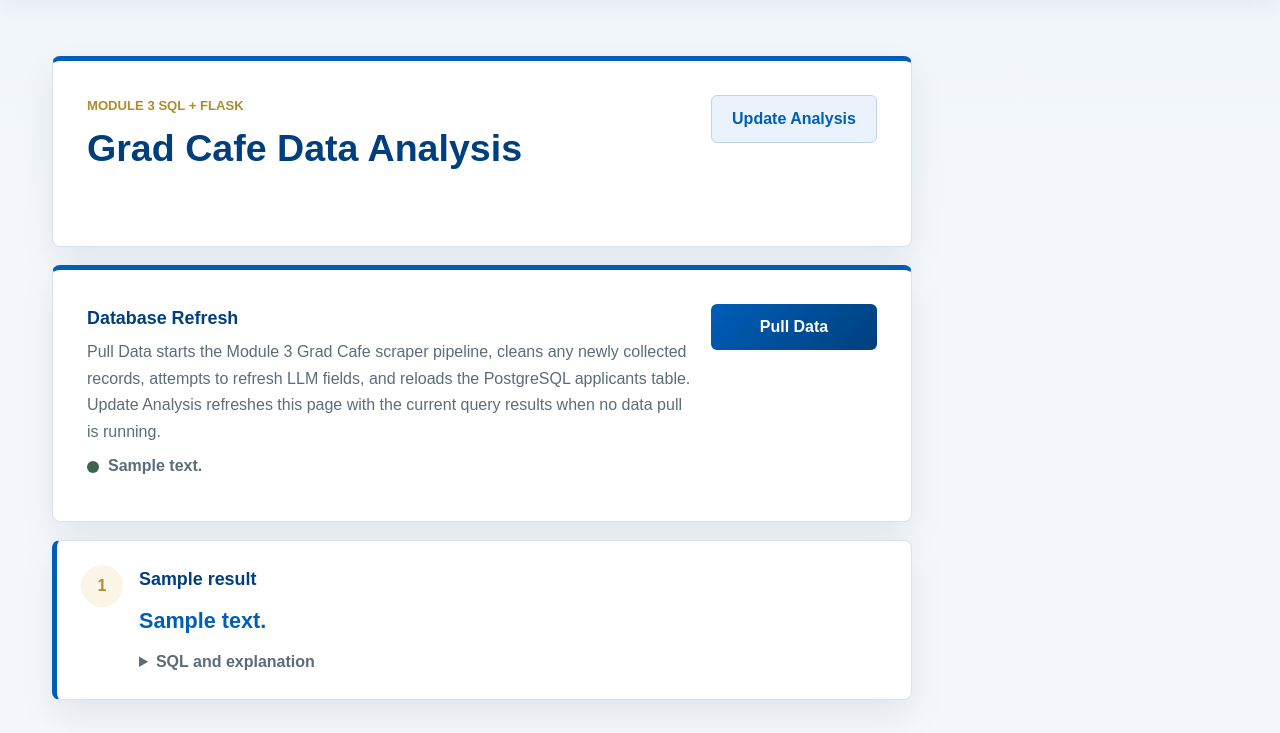
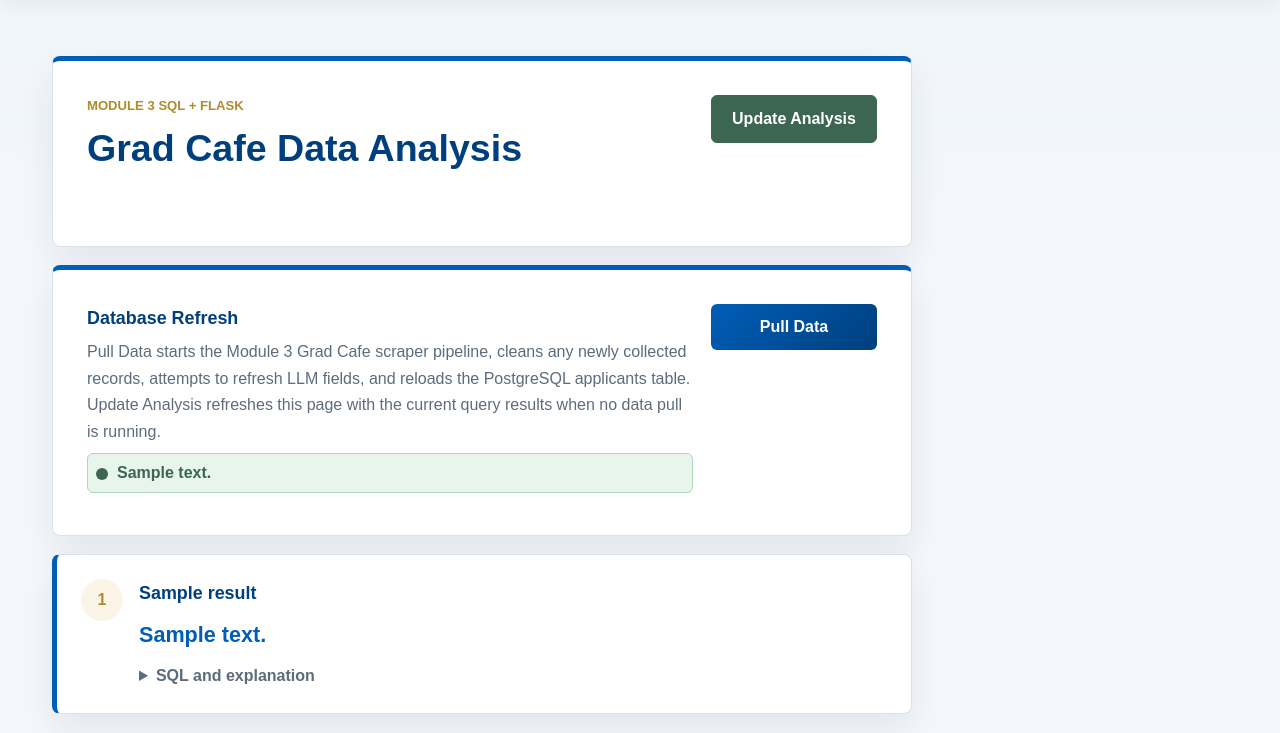
Before and after one commit to wlai-jhu/jhu_software_concepts, a Flask app: template module_3/templates/index.html in a window 1280 px wide. Shown: the part 137-870 px from the top of the page. Run offline with Flask 3, Linux system fonts and the light colour scheme; the template is opened without the code that fills it: most values are stand-ins (such as "Sample title", 1, 10 or a date in 2020).

Commit message:
Poll Pull Data status on Module 3 page

```diff
--- a/module_3/app.py
+++ b/module_3/app.py
@@ -6,7 +6,7 @@
 import shutil
 from pathlib import Path
 
-from flask import Flask, flash, redirect, render_template, url_for
+from flask import Flask, flash, jsonify, redirect, render_template, url_for
 
 from load_data import load_applicants
 from query_data import run_all_queries
@@ -160,7 +160,7 @@
         loaded = load_applicants(load_path, reset=True)
         message = (
             f"Pull Data finished and reloaded {loaded:,} records into PostgreSQL. "
-            f"{llm_message} Click Update Analysis to refresh the displayed results."
+            f"{llm_message} Next step: click Update Analysis to refresh the displayed results."
         )
         state = "ready"
     except Exception as exc:
@@ -207,6 +207,13 @@
     return redirect(url_for("index"))
 
 
+@app.get("/pull-status")
+def pull_status():
+    with pull_lock:
+        status = pull_state.copy()
+    return jsonify(status)
+
+
 @app.post("/update-analysis")
 def update_analysis():
     with pull_lock:
--- a/module_3/static/styles.css
+++ b/module_3/static/styles.css
@@ -219,11 +219,14 @@
 
 .status {
   align-items: flex-start;
+  border: 1px solid transparent;
+  border-radius: 6px;
   color: var(--blue-dark);
   display: flex;
   gap: 9px;
   font-weight: 700;
   overflow-wrap: anywhere;
+  padding: 6px 8px;
 }
 
 .status::before {
@@ -239,7 +242,7 @@
   background: var(--muted);
 }
 
-.status-running {
+.actions .status-running {
   color: var(--warn);
 }
 
@@ -247,7 +250,9 @@
   background: var(--warn);
 }
 
-.status-ready {
+.actions .status-ready {
+  background: #e8f5ed;
+  border-color: #acd7bd;
   color: var(--green);
 }
 
@@ -255,7 +260,9 @@
   background: var(--green);
 }
 
-.status-error {
+.actions .status-error {
+  background: #fbeeee;
+  border-color: #e8bbbb;
   color: var(--red);
 }
 
@@ -273,6 +280,12 @@
 .inline-messages p {
   margin-bottom: 0;
   overflow-wrap: anywhere;
+}
+
+.toolbar-action .analysis-ready {
+  background: var(--green);
+  border-color: var(--green);
+  color: #ffffff;
 }
 
 .error {
--- a/module_3/templates/index.html
+++ b/module_3/templates/index.html
@@ -3,9 +3,6 @@
   <head>
     <meta charset="utf-8">
     <meta name="viewport" content="width=device-width, initial-scale=1">
-    {% if pull_state.running %}
-      <meta http-equiv="refresh" content="8">
-    {% endif %}
     <title>Grad Cafe Data Analysis</title>
     <link rel="stylesheet" href="{{ url_for('static', filename='styles.css') }}">
   </head>
@@ -46,7 +43,11 @@
           </div>
         </div>
         <form class="toolbar-action" action="{{ url_for('update_analysis') }}" method="post">
-          <button class="secondary" type="submit">Update Analysis</button>
+          <button id="update-analysis-button"
+                  class="secondary {% if pull_state.state == 'ready' %}analysis-ready{% endif %}"
+                  type="submit">
+            Update Analysis
+          </button>
         </form>
       </section>
 
@@ -59,12 +60,15 @@
             applicants table. Update Analysis refreshes this page with the current query
             results when no data pull is running.
           </p>
-          <p class="status status-{{ pull_state.state }}">
+          <p id="pull-status"
+             class="status status-{{ pull_state.state }}"
+             data-state="{{ pull_state.state }}"
+             data-running="{{ 'true' if pull_state.running else 'false' }}">
             {{ pull_state.message }}
           </p>
         </div>
         <form class="panel-action" action="{{ url_for('pull_data') }}" method="post">
-          <button type="submit" {% if pull_state.running %}disabled{% endif %}>Pull Data</button>
+          <button id="pull-data-button" type="submit" {% if pull_state.running %}disabled{% endif %}>Pull Data</button>
         </form>
       </section>
 
@@ -97,5 +101,44 @@
     <footer class="site-footer">
       <p>Johns Hopkins University | Whiting School of Engineering | EN.605.256: Modern Software Concepts in Python | Summer 2026</p>
     </footer>
+    <script>
+      const pullStatus = document.getElementById("pull-status");
+      const pullButton = document.getElementById("pull-data-button");
+      const updateButton = document.getElementById("update-analysis-button");
+
+      function highlightNextStep(state) {
+        updateButton.classList.toggle("analysis-ready", state === "ready");
+      }
+
+      function renderPullStatus(status) {
+        pullStatus.textContent = status.message;
+        pullStatus.dataset.state = status.state;
+        pullStatus.dataset.running = status.running ? "true" : "false";
+        pullStatus.className = `status status-${status.state}`;
+        pullButton.disabled = status.running;
+        highlightNextStep(status.state);
+      }
+
+      async function pollPullStatus() {
+        try {
+          const response = await fetch("{{ url_for('pull_status') }}", { cache: "no-store" });
+          if (!response.ok) {
+            return;
+          }
+          const status = await response.json();
+          renderPullStatus(status);
+          if (status.running) {
+            window.setTimeout(pollPullStatus, 4000);
+          }
+        } catch (error) {
+          window.setTimeout(pollPullStatus, 8000);
+        }
+      }
+
+      if (pullStatus.dataset.running === "true") {
+        window.setTimeout(pollPullStatus, 2000);
+      }
+      highlightNextStep(pullStatus.dataset.state);
+    </script>
   </body>
 </html>
```
